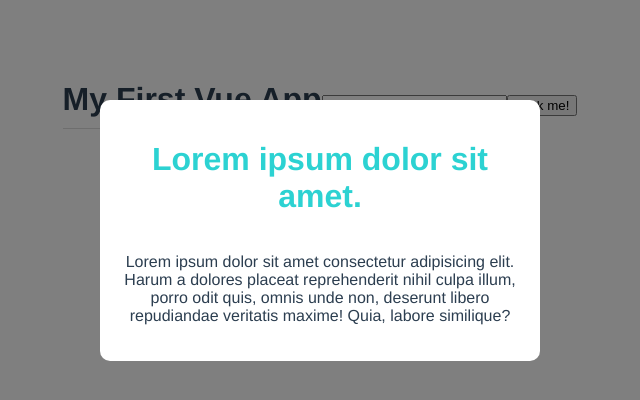
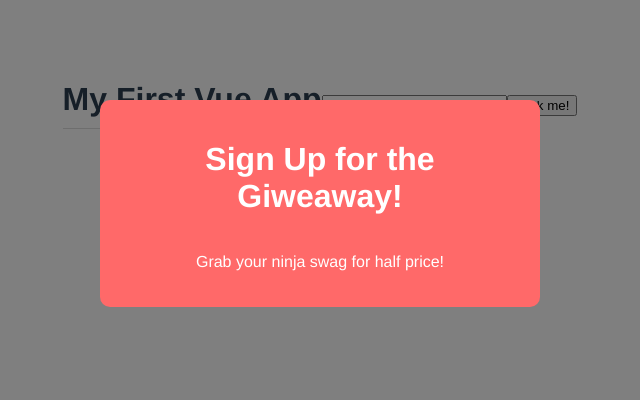
Before and after one commit to AxelBuob/vue-firebase-app, a Vue app in the folder 3-use-cli/: page / in a window 1280 px wide. Shown: the top 400 px of the page, without its empty margins (320-960 px from the left). Built offline with nearby package versions, Linux system fonts and the light colour scheme.

Commit message:
passing data with props

```diff
--- a/3-use-cli/src/App.vue
+++ b/3-use-cli/src/App.vue
@@ -2,7 +2,7 @@
   <h1>{{  title  }}</h1>
   <input type="text" ref="name">
   <button @click="handleClick">Click me!</button>
-  <Modal/>
+  <Modal :header="header" :text="text" :theme="theme"/>
 </template>
 
 <script>
@@ -16,7 +16,10 @@ export default {
   },
   data() {
     return {
-      title: 'My First Vue App'
+      title: 'My First Vue App',
+      header: 'Sign Up for the Giweaway!',
+      text: 'Grab your ninja swag for half price!',
+      theme: 'sale'
     }
   },
   methods: {
--- a/3-use-cli/src/components/Modal.vue
+++ b/3-use-cli/src/components/Modal.vue
@@ -1,15 +1,17 @@
 <template>
     <div class="backdrop">
-        <div class="modal">
-            <h1>Lorem ipsum dolor sit amet.</h1>
-            <p>Lorem ipsum dolor sit amet consectetur adipisicing elit. Harum a dolores placeat reprehenderit nihil culpa illum, porro odit quis, omnis unde non, deserunt libero repudiandae veritatis maxime! Quia, labore similique?</p>
+        <div class="modal" :class="{ sale: theme === 'sale' }">
+            <h1>{{ header }}</h1>
+            <p>{{  text }}</p>
         </div>
     </div>
 </template>
 
 <script>
     export default {
-
+        props: [
+            'header', 'text', 'theme'
+        ]
     }
 </script>
 
@@ -36,4 +38,12 @@
 .modal p {
     font-style: normal;
 }
+
+.modal.sale {
+    background-color: rgb(255, 105, 105);
+    color: #fff;
+}
+.modal.sale > h1 {
+    color: #fff;
+}
 </style>
```
